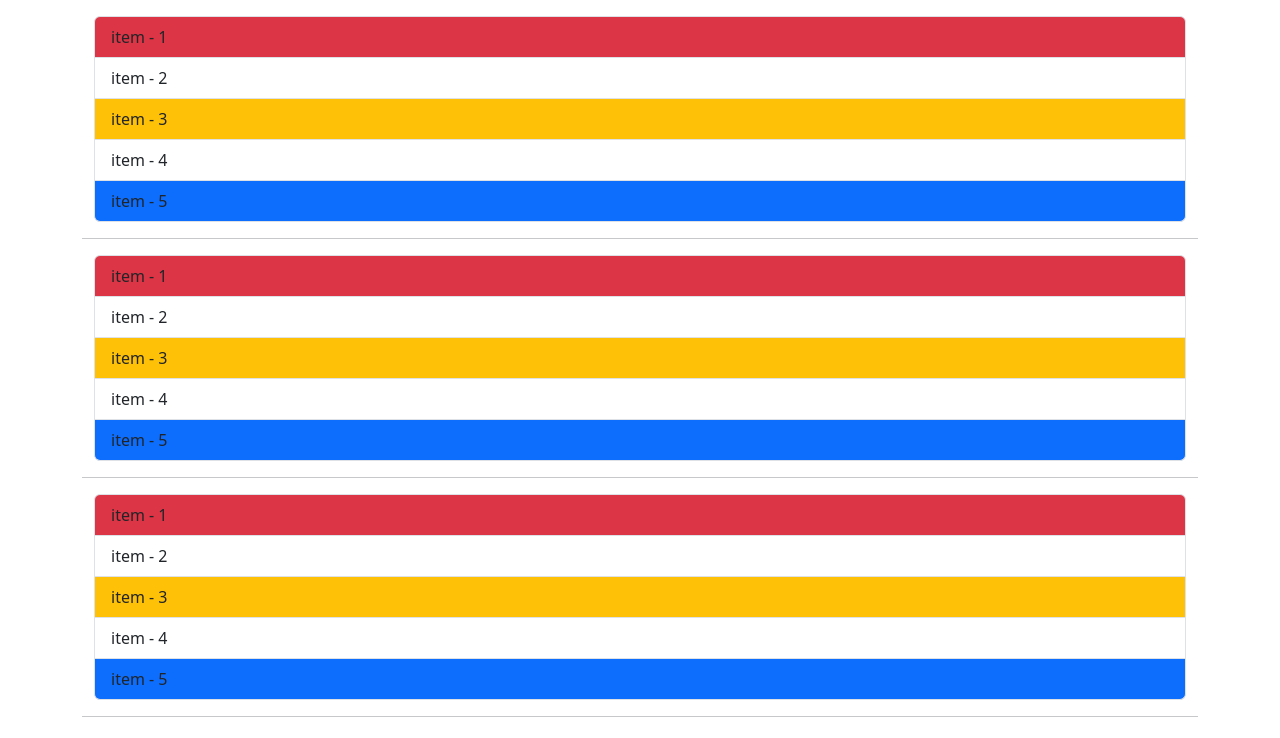
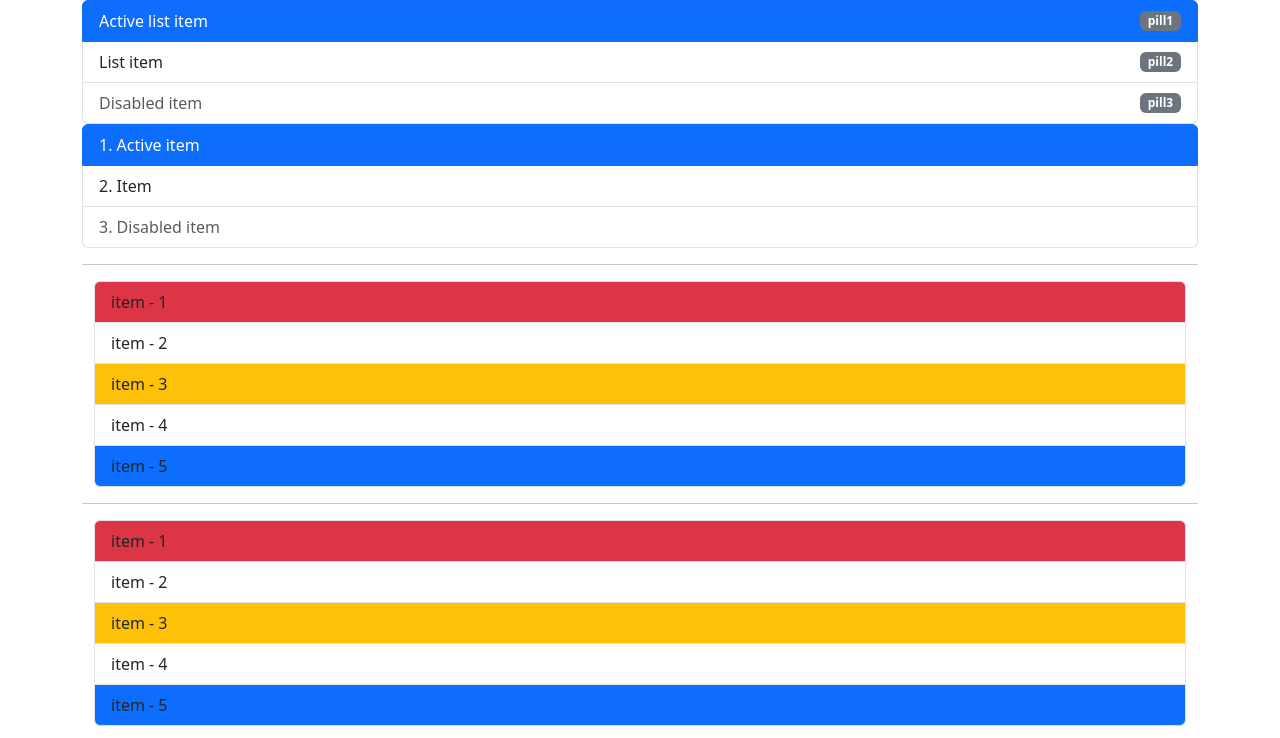
Before and after one commit to Kevser-Yilmaz/Miuul-Bootstrap5, a plain HTML site: page index.html in a window 1280 px wide. Shown: the top 738 px of the page. Drawn offline with nearby package versions, Linux system fonts and the light colour scheme.

Commit message:
List Container

```diff
--- a/index.html
+++ b/index.html
@@ -24,6 +24,34 @@
     <!-- start code -->
 
     <!-- List -->
+     <ul class="list-group">
+        <li
+            class="list-group-item d-flex justify-content-between align-items-center active"
+        >
+            Active list item
+            <span class="badge bg-secondary badge-pill">pill1</span>
+        </li>
+        <li
+            class="list-group-item d-flex justify-content-between align-items-center"
+        >
+            List item
+            <span class="badge bg-secondary badge-pill">pill2</span>
+        </li>
+        <li
+            class="list-group-item d-flex justify-content-between align-items-center disabled"
+        >
+            Disabled item
+            <span class="badge bg-secondary badge-pill">pill3</span>
+        </li>
+     </ul>
+
+     <ul class="list-group list-group-numbered">
+        <li class="list-group-item active">Active item</li>
+        <li class="list-group-item">Item</li>
+        <li class="list-group-item disabled">Disabled item</li>
+     </ul>
+
+     <hr>
 
     <div class="container mb-3 mt-3">
         <ul class="list-group d-grid gap-0">
```
